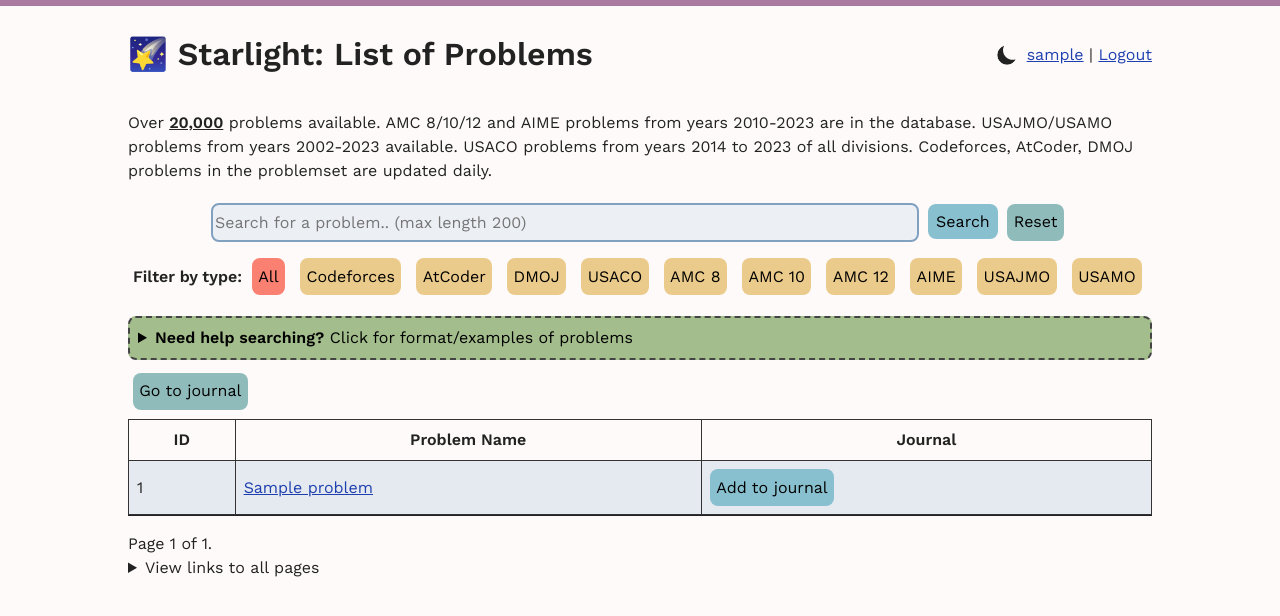
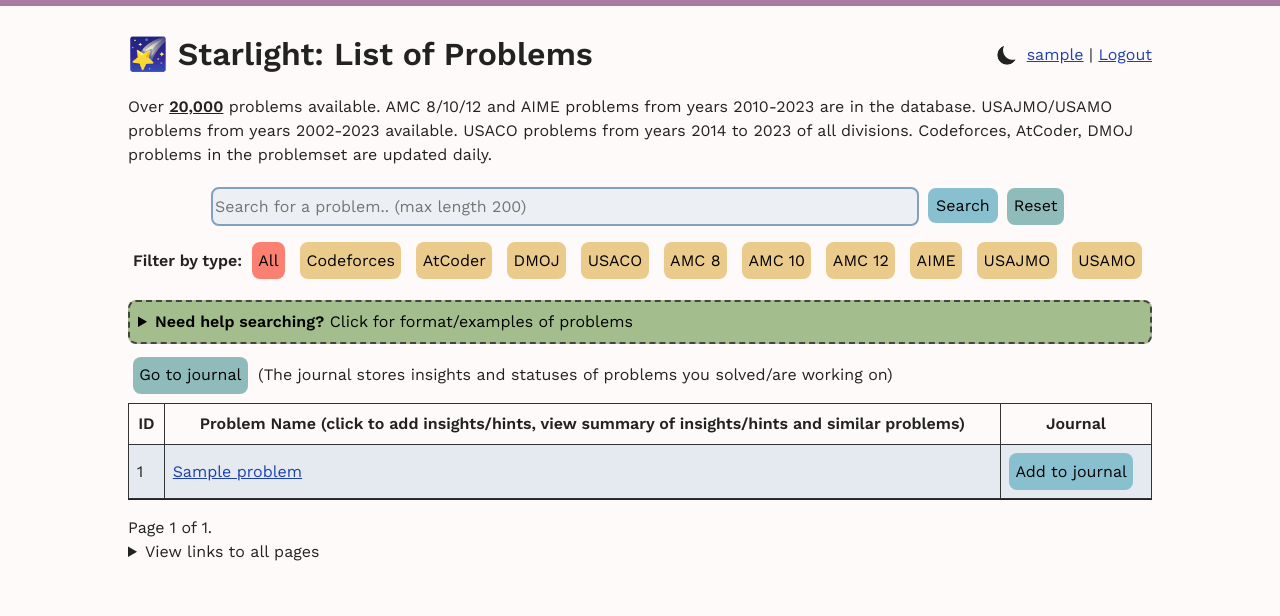
Before and after one commit to bkf2020/starlight, a Django app: page /problems/ in a window 1280 px wide. Shown: the top 616 px of the page. Run offline with Django 4.2, Linux system fonts and the light colour scheme; a user stored in the database is signed in; tables that the repository leaves empty hold one stand-in row (values such as "Sample post"); parts of the project's set-up code (start-up, migrations or seed data) failed here and were passed over.

Commit message:
Landing page: logo as svg, links to join team & discord; problem list: journal and problem link description

```diff
--- a/problems/templates/problems/list.html
+++ b/problems/templates/problems/list.html
@@ -35,7 +35,7 @@
 			</div>
             <script type="text/javascript" src="{% static 'js/colorChangeButton.js' %}"></script>
 		</div>
-        <p>
+        <p style="margin-top: 0px;">
             Over <u><b>20,000</b></u> problems available. AMC 8/10/12 and AIME problems from years 2010-2023 are in the database. USAJMO/USAMO problems from years
             2002-2023 available. USACO problems from years 2014 to 2023 of all divisions. Codeforces, AtCoder, DMOJ problems in the problemset are updated daily.
         </p>
@@ -123,7 +123,7 @@
             </details>
         </div>
         {% if request.user.is_authenticated %}
-			<a class="bg-cyan buttonLink" href="{% url 'journal' %}" style="margin-bottom: 0.6em;">Go to journal</a>
+			<a class="bg-cyan buttonLink" href="{% url 'journal' %}" style="margin-bottom: 0.6em;">Go to journal</a> (The journal stores insights and statuses of problems you solved/are working on)
 		{% endif %}
         {% if messages %}
             <div id="messages">
@@ -138,7 +138,7 @@
             <table><tbody>
                 <tr>
                     <th>ID</th>
-                    <th>Problem Name</th>
+                    <th>Problem Name (click to add insights/hints, view summary of insights/hints and similar problems)</th>
                     {% if request.user.is_authenticated %}
                         <th>Journal</th>
                     {% endif %}
```
Also changed, not shown: about/templates/about/about.html (+10 -6 lines), static/emoji/logo.png (added), static/img/landingpage.jpg (added).
